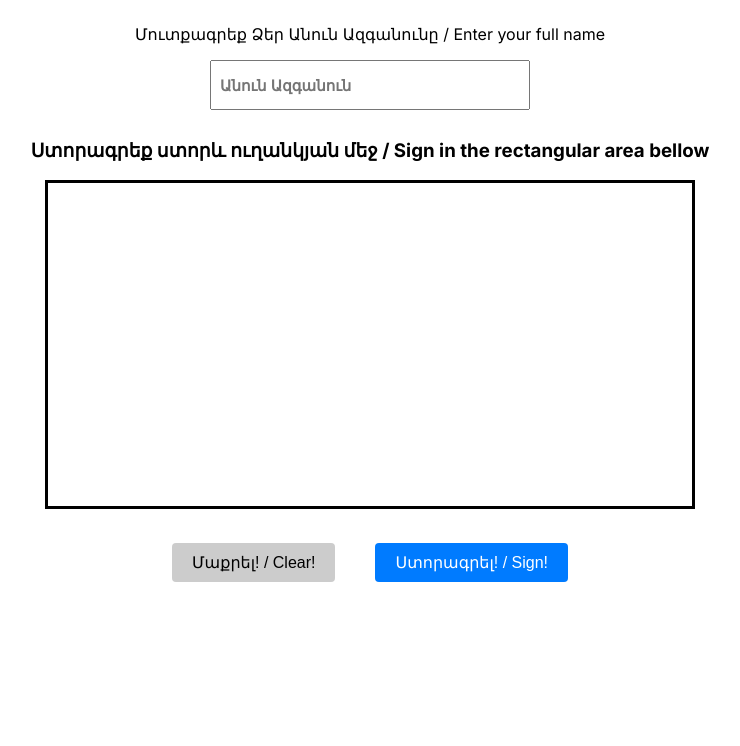
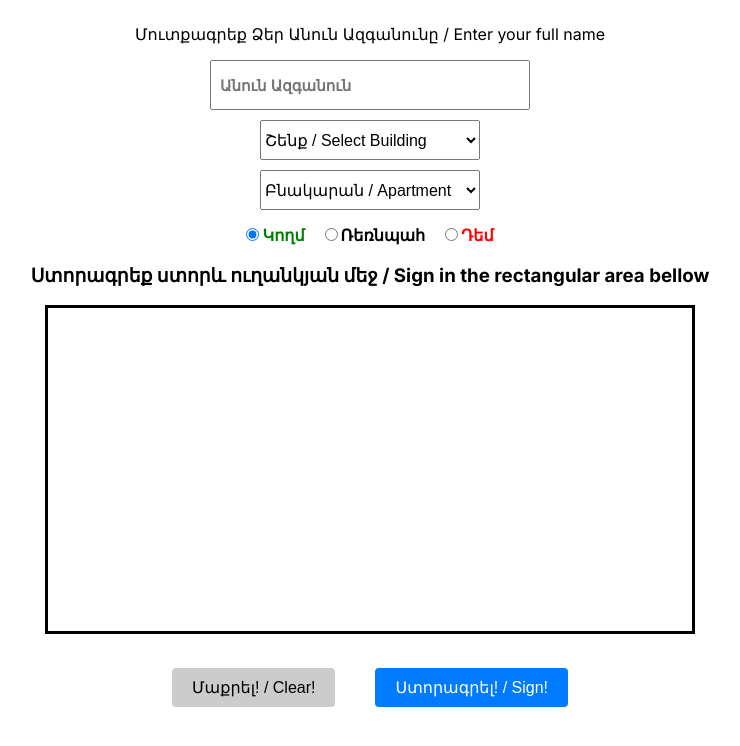
Before and after one commit to arturdev/tg_web_app_signing, a Next.js app: page / in a window 1280 px wide. Shown: the top 746 px of the page, without its empty margins (270-1010 px from the left). Built offline with nearby package versions, Linux system fonts and the light colour scheme.

Commit message:
Added building, apt and vote

```diff
--- a/package.json
+++ b/package.json
@@ -3,7 +3,7 @@
   "version": "0.1.0",
   "private": true,
   "scripts": {
-    "dev": "next dev",
+    "dev": "next",
     "build": "next build",
     "start": "next start",
     "lint": "next lint"
--- /dev/null
+++ b/src/app/ConfirmationModal/ConfirmationModal.js
@@ -0,0 +1,32 @@
+import React from 'react';
+import styles from './ConfirmationModal.module.css';
+
+const ConfirmationModal = ({message, vote, onCancel, onConfirm }) => {
+  const textClassName =
+  vote === '-1' ? styles.redText :
+  vote === '1' ? styles.greenText :
+    styles.blackText
+
+  return (
+    <div className={styles.modal}>
+      <div className={styles.modalContent}>
+        <p className={styles.title}>{message}</p>
+        <p className={textClassName}>
+          {vote === '-1' ? 'Դեմ' :
+           vote === '1' ? 'Կողմ' :
+           'Ձեռնպահ'}
+        </p>
+        <div className={styles.buttons}>
+          <button className={styles.cancelButton} onClick={onCancel}>
+            Չեղարկել
+          </button>
+          <button className={styles.signButton} onClick={onConfirm}>
+            Ստորագրել
+          </button>
+        </div>
+      </div>
+    </div>
+  );
+};
+
+export default ConfirmationModal;
--- /dev/null
+++ b/src/app/ConfirmationModal/ConfirmationModal.module.css
@@ -0,0 +1,85 @@
+/* Add your custom styles for the modal here */
+.modal {
+  /* Add styles for the modal container */
+  /* Example styles: */
+  position: fixed;
+  top: 0;
+  left: 0;
+  width: 100%;
+  height: 100%;
+  background-color: rgba(0, 0, 0, 0.5);
+  display: flex;
+  justify-content: center;
+  align-items: center;
+  z-index: 1000;
+}
+
+.modalContent {
+  /* Add styles for the modal content */
+  /* Example styles: */
+  min-width: 300px;
+  background-color: white;
+  padding: 20px;
+  padding-top: 0px;
+  border-radius: 5px;
+  box-shadow: 0 0 10px rgba(0, 0, 0, 0.3);
+}
+
+.buttons {
+  /* Add styles for the button container */
+  /* Example styles: */
+  display: flex;
+  justify-content: space-between;
+  margin-top: 10px;
+}
+
+.cancelButton {
+  /* Add styles for the Cancel button */
+  /* Example styles: */
+  background-color: red;
+  color: white;
+  border: none;
+  padding: 8px 16px;
+  border-radius: 4px;
+  cursor: pointer;
+  font-size: 18px;
+  font-weight: 500;
+}
+
+.signButton {
+  /* Add styles for the Sign button */
+  /* Example styles: */
+  background-color: green;
+  color: white;
+  border: none;
+  padding: 8px 16px;
+  border-radius: 4px;
+  cursor: pointer;
+  font-size: 18px;
+  font-weight: 500;
+}
+
+.title {
+  white-space: pre-wrap;
+  font-size: 18px;
+}
+
+.redText {
+  color: red;
+  font-size: 22px;
+  font-weight: 700;
+}
+
+/* Style for green text */
+.greenText {
+  color: green;
+  font-size: 22px;
+  font-weight: 700;
+}
+
+/* Style for black text */
+.blackText {
+  color: black;
+  font-size: 22px;
+  font-weight: 700;
+}
--- a/src/app/globals.css
+++ b/src/app/globals.css
@@ -39,3 +39,36 @@
   --card-rgb: 180, 185, 188;
   --card-border-rgb: 131, 134, 135;
 }
+
+.large-dropdown {
+  width: 220px; /* Adjust the width as needed */
+  height: 40px; /* Adjust the height as needed */
+  font-size: 16px; /* Adjust the font size as needed */
+}
+
+.dropdown + .dropdown {
+  margin-top: 10px; /* Adjust the margin as needed */
+}
+
+.radio-button {
+  display: inline-block;
+  margin-right: 10px; /* Add margin for spacing between radio buttons */
+  margin-top: 15px; /* Adjust the margin as needed */
+}
+
+/* Add this CSS to style the label text */
+.radio-button label {
+  display: inline-block;
+  margin-left: 5px; /* Adjust margin as needed */
+  font-size: 16px; /* Adjust the font size as needed */
+  font-weight: 600; /* Adjust the font size as needed */
+}
+
+.first-radio {
+  color: green;
+}
+
+/* Style the last radio label as red */
+.radio-button:last-child label {
+  color: red;
+}
--- a/src/app/page.js
+++ b/src/app/page.js
@@ -7,6 +7,7 @@ import styles from './page.module.css'
 import React, { useEffect, useRef, useState, createContext, useContext } from 'react';
 import DrawingCanvas from './DrawingCanvas';
 import LoadingOverlay from './Loading/LoadingOverlay';
+import ConfirmationModal from './ConfirmationModal/ConfirmationModal';
 import './App.css'; // Import the CSS filey'
 import { useSearchParams } from 'next/navigation';
 import 'react-toastify/dist/ReactToastify.css';
@@ -14,7 +15,12 @@ import { ToastContainer, toast } from 'react-toastify';
 
 export default function Home() {
   const canvasRef = useRef(null);
+  const [popupMessage, setPopupMessage] = useState('Are you sure you want to save?');
+  const [showModal, setShowModal] = useState(false);
   const [fullName, setFullName] = useState('');
+  const [selectedBuilding, setSelectedBuilding] = useState('');
+  const [selectedApartment, setSelectedApartment] = useState('');
+  const [selectedRadio, setSelectedRadio] = useState('1');
   const [isUploading, setIsUploading] = useState(false);
   const [webApp, setWebApp] = useState();
 
@@ -38,6 +44,22 @@ export default function Home() {
       return;
     }
 
+    setPopupMessage(fullName + '\n' + 'Շենք: ' + selectedBuilding + '\n' + 'Բնակարան: ' + selectedApartment)
+    setShowModal(true);
+  }
+
+  const handleCancel = () => {
+    setShowModal(false);
+  };
+
+  const handleConfirm = async () => {
+    // Perform the save action here
+    setShowModal(false);
+    // Call your handleSave function if needed
+    await handleSaveInternal()
+  };
+
+  const handleSaveInternal = async () => {
     const canvas = canvasRef.current;
     const image = canvas.toDataURL('image/png'); // Convert canvas to PNG data URL
     setIsUploading(true);
@@ -49,6 +71,9 @@ export default function Home() {
       body: JSON.stringify({
         docId: docId,
         fullname: fullName,
+        building: selectedBuilding,
+        appartment: selectedApartment,
+        vote: selectedRadio,
         signature: image,
        }),
     })
@@ -88,6 +113,75 @@ export default function Home() {
           placeholder="Անուն Ազգանուն"
         />
       </div>
+      {/* Dropdowns */}
+      <div className="dropdowns">
+        <div className="dropdown">
+          <select
+            value={selectedBuilding}
+            onChange={(e) => setSelectedBuilding(e.target.value)}
+            className="large-dropdown"
+          >
+            <option value="">Շենք / Select Building</option>
+            <option value="22">22</option>
+            <option value="22/1">22/1</option>
+            <option value="22/2">22/2</option>
+          </select>
+        </div>
+        <div className="dropdown">
+          <select
+            value={selectedApartment}
+            onChange={(e) => setSelectedApartment(e.target.value)}
+            className="large-dropdown"
+          >
+            <option value="">Բնակարան / Apartment</option>
+            {Array.from({ length: 91 }, (_, index) => (
+              <option key={index} value={index + 1}>
+                {index + 1}
+              </option>
+            ))}
+          </select>
+        </div>
+      </div>
+      {/* Radio buttons */}
+      <div className="radio-buttons">
+          <label></label>
+          <div className="radio-button">
+            <label className="first-radio">
+              <input
+                type="radio"
+                value="1"
+                checked={selectedRadio === '1'}
+                onChange={() => setSelectedRadio('1')}
+              />
+              Կողմ
+            </label>
+          </div>
+
+          <div className="radio-button">
+            <label>
+              <input
+                type="radio"
+                value="0"
+                checked={selectedRadio === '0'}
+                onChange={() => setSelectedRadio('0')}
+              />
+              Ռեռնպահ
+            </label>
+          </div>
+
+          <div className="radio-button">
+            <label>
+              <input
+                type="radio"
+                value="-1"
+                checked={selectedRadio === '-1'}
+                onChange={() => setSelectedRadio('-1')}
+              />
+              Դեմ
+            </label>
+          </div>
+        </div>
+
       <h3>Ստորագրեք ստորև ուղանկյան մեջ / Sign in the rectangular area bellow</h3>
       <DrawingCanvas fullName={fullName} canvasRef={canvasRef} />
       <div>
@@ -95,6 +189,14 @@ export default function Home() {
       <button className='download-button' onClick={handleSave}>Ստորագրել! / Sign!</button>
       </div>
       {isUploading && <LoadingOverlay />}
+      {showModal && (
+          <ConfirmationModal
+            message={popupMessage}
+            vote={selectedRadio}
+            onCancel={handleCancel}
+            onConfirm={handleConfirm}
+          />
+      )}
       <ToastContainer />
     </div>
     </main>
```
Also changed, not shown: 1 other file (tests, documents, lock files or other folders).
